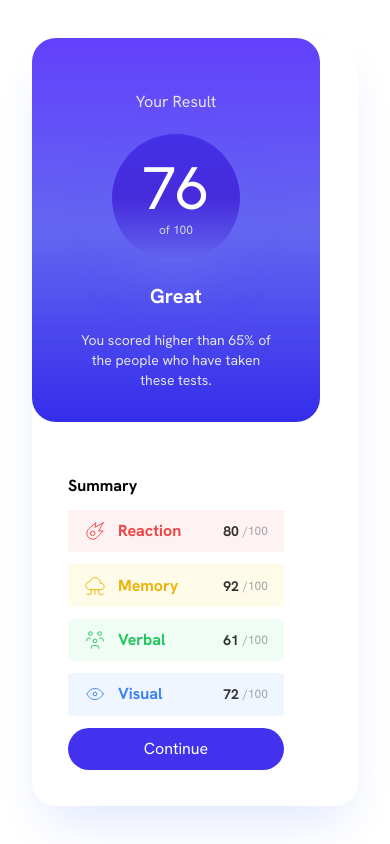
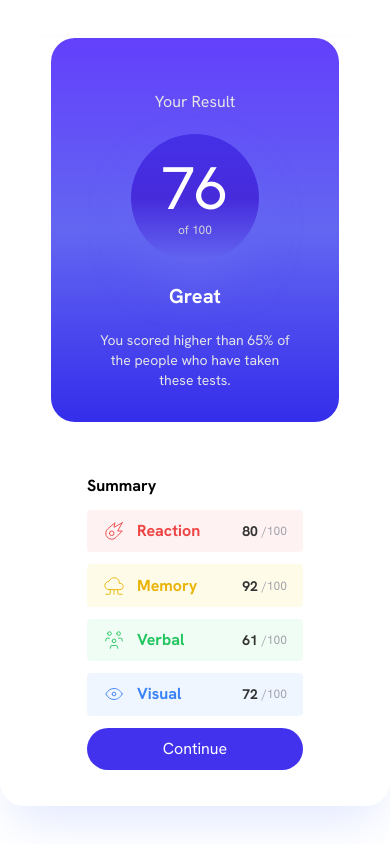
Before and after one commit to HenriqueaBarbosa/summary-component, a Next.js app: page / in a window 390 px wide. Built offline with nearby package versions, Linux system fonts and the light colour scheme.

Commit message:
feat: mobile

```diff
--- a/src/components/home/Home.tsx
+++ b/src/components/home/Home.tsx
@@ -8,7 +8,7 @@ export default function Home() {
         h-screen w-screen
       `}>
         <div className={`
-        flex rounded-3xl flex-wrap m-8
+        flex rounded-3xl flex-wrap items-center justify-center
         shadow-2xl shadow-indigo-100
       `}>
             <CardResult />
```
